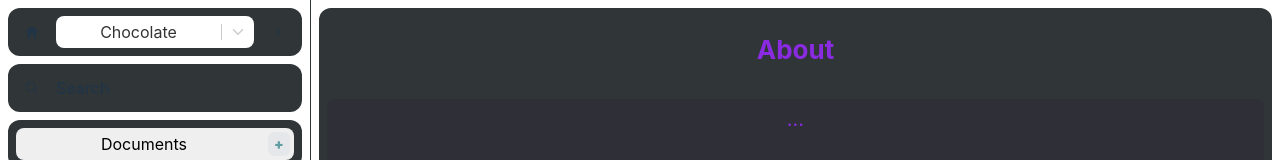
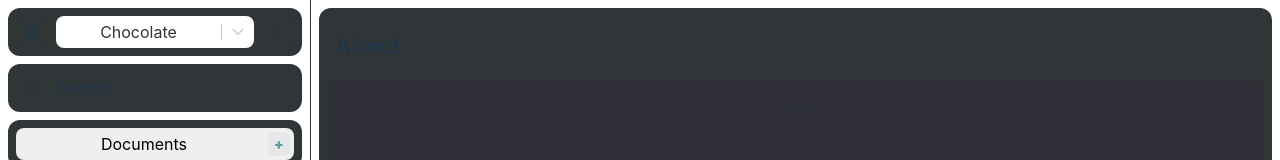
Before and after one commit to entools/tools.interface, a React (Vite) app: page /about in a window 1280 px wide. Shown: the top 160 px of the page. Built offline with nearby package versions, Linux system fonts and the light colour scheme.

Commit message:
fix: about-page

```diff
--- a/src/pages/about-page/about-page.module.css
+++ b/src/pages/about-page/about-page.module.css
@@ -5,16 +5,25 @@
   font-size: 20px;
   line-height: 40px;
   width: 100%;
-  /* height: 100%; */
   display: flex;
   flex-direction: column;
-  color: blueviolet;
+  color: var(--font-color);
   overflow-y: overlay;
   overflow-x: hidden;
 }
 
 .title {
-  font-size: 26px;
+  width: 100%;
+  font-size: 22px;
+  line-height: 28px;
+  text-align: left;
+  padding: 0;
+  padding-left: 8px;
+  padding-right: 8px;
+  margin-top: 24px;
+  margin-bottom: 12px;
+  margin-left: 8px;
+  margin-right: 8px;
 }
 
 .form {
```
